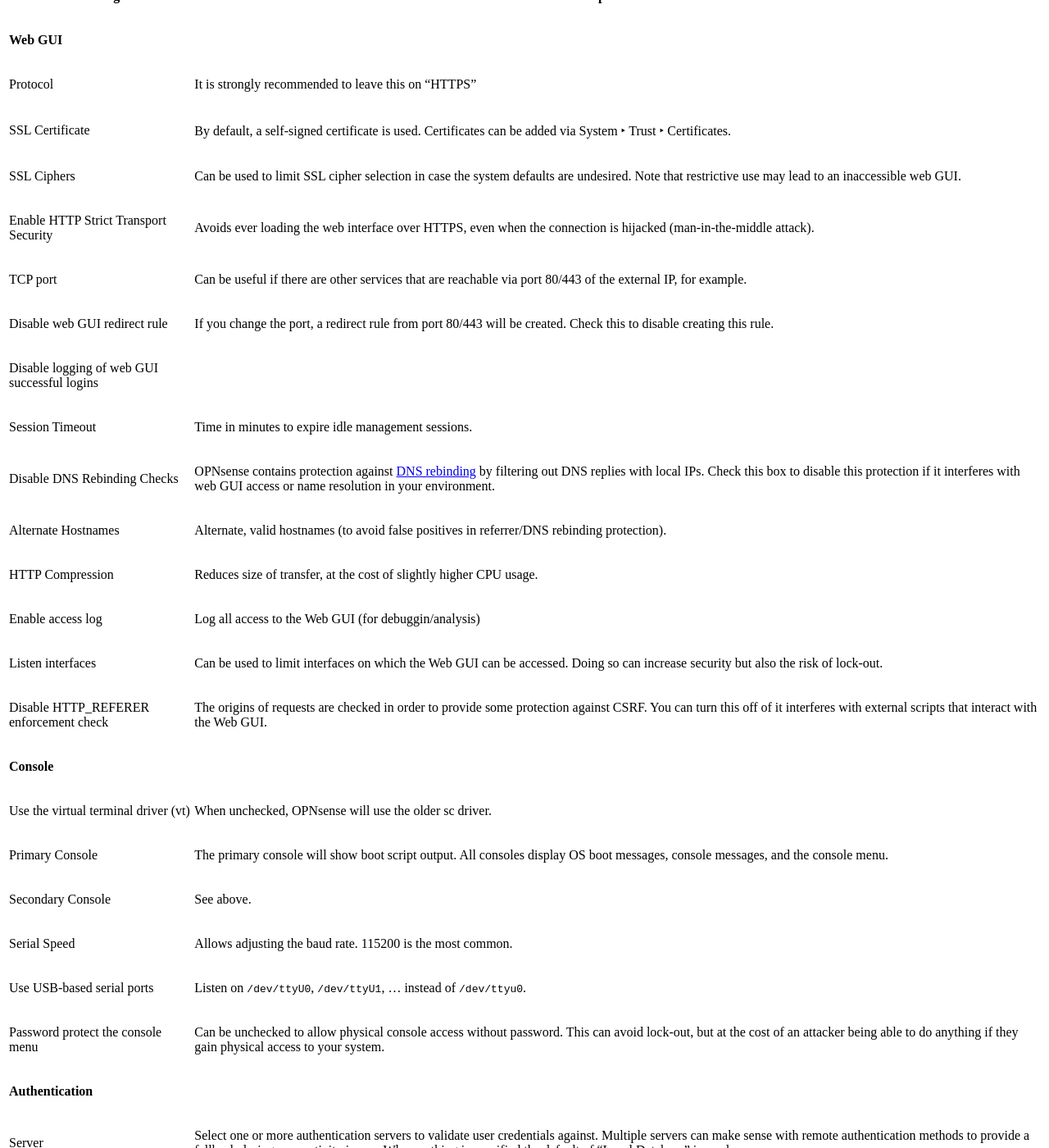
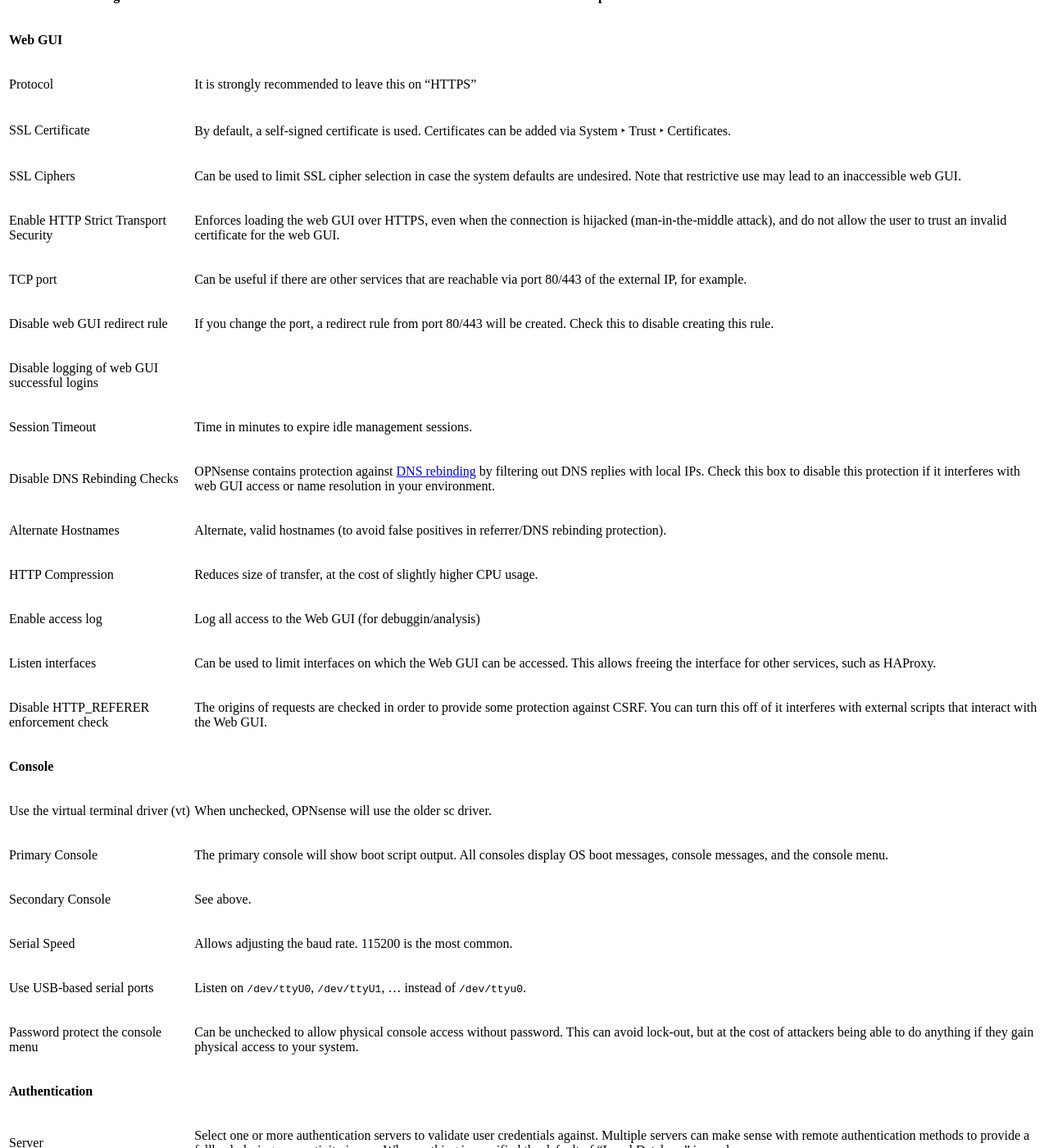
Before and after one commit to opnsense/docs, a Sphinx documentation site: the page built from source/manual/settingsmenu.rst, in a window 1280 px wide and 1400 px high, scrolled down 1296 px. Shown: the whole window at 82% size. Built offline with Sphinx 7.4.7 and the Read the Docs theme 2.0.0, drawn with Linux system fonts in a browser that asks for light colours; some of the changed text lies outside the part shown.

Commit message:
Integrate Fabian's feedback

```diff
--- a/source/manual/settingsmenu.rst
+++ b/source/manual/settingsmenu.rst
@@ -26,8 +26,9 @@
 |                                              | are undesired. Note that restrictive use may lead to an inaccessible  |
 |                                              | web GUI.                                                              |
 +----------------------------------------------+-----------------------------------------------------------------------+
-| Enable HTTP Strict Transport Security        | Avoids ever loading the web interface over HTTPS, even when the       |
-|                                              | connection is hijacked (man-in-the-middle attack).                    |
+| Enable HTTP Strict Transport Security        | Enforces loading the web GUI over HTTPS, even when the connection     |
+|                                              | is hijacked (man-in-the-middle attack), and do not allow the user to  |
+|                                              | trust an invalid certificate for the web GUI.                         |
 +----------------------------------------------+-----------------------------------------------------------------------+
 | TCP port                                     | Can be useful if there are other services that are reachable via port |
 |                                              | 80/443 of the external IP, for example.                               |
@@ -53,7 +54,7 @@
 | Enable access log                            | Log all access to the Web GUI (for debuggin/analysis)                 |
 +----------------------------------------------+-----------------------------------------------------------------------+
 | Listen interfaces                            | Can be used to limit interfaces on which the Web GUI can be accessed. |
-|                                              | Doing so can increase security but also the risk of lock-out.         |
+|                                              | This allows freeing the interface for other services, such as HAProxy.|
 +----------------------------------------------+-----------------------------------------------------------------------+
 | Disable HTTP_REFERER enforcement check       | The origins of requests are checked in order to provide some          |
 |                                              | protection against CSRF. You can turn this off of it interferes with  |
@@ -61,7 +62,7 @@
 +----------------------------------------------+-----------------------------------------------------------------------+
 | **Console**                                                                                                          |
 +----------------------------------------------+-----------------------------------------------------------------------+
-| Use the virtual terminal driver (vt)         | When unchecked, OPNsense will use the older sc    driver.             |
+| Use the virtual terminal driver (vt)         | When unchecked, OPNsense will use the older sc driver.                |
 +----------------------------------------------+-----------------------------------------------------------------------+
 | Primary Console                              | The primary console will show boot script output. All consoles display|
 |                                              | OS boot messages, console messages, and the console menu.             |
@@ -73,7 +74,7 @@
 | Use USB-based serial ports                   | Listen on ``/dev/ttyU0``, ``/dev/ttyU1``, … instead of ``/dev/ttyu0``.|
 +----------------------------------------------+-----------------------------------------------------------------------+
 | Password protect the console menu            | Can be unchecked to allow physical console access without password.   |
-|                                              | This can avoid lock-out, but at the cost of an attacker being able to |
+|                                              | This can avoid lock-out, but at the cost of attackers being able to   |
 |                                              | do anything if they gain physical access to your system.              |
 +----------------------------------------------+-----------------------------------------------------------------------+
 | **Authentication**                                                                                                   |
```
Also changed, not shown: other parts of source/manual/settingsmenu.rst (+1 -1 lines).
